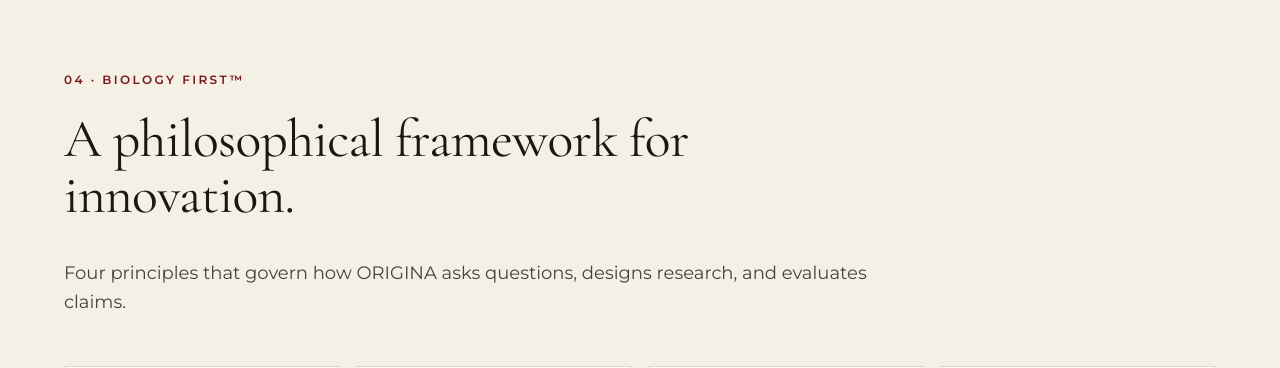
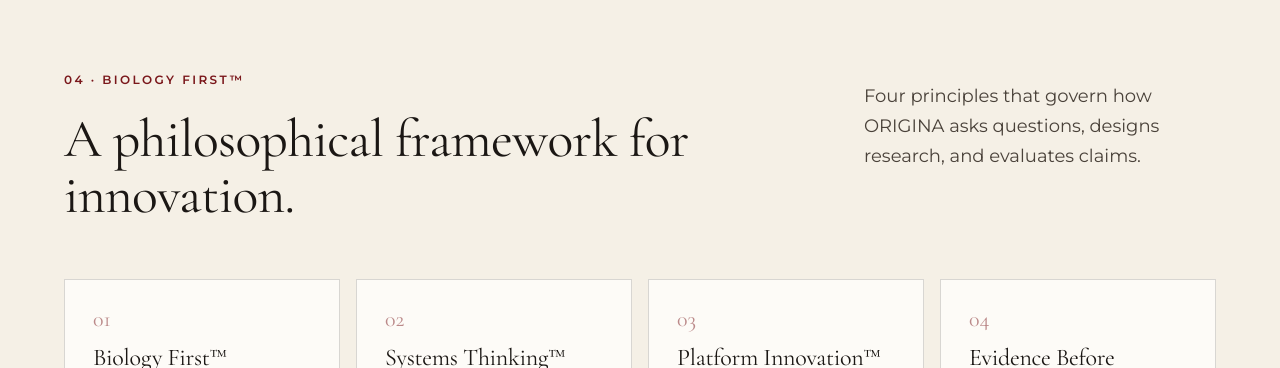
Before and after one commit to PHENOMVALENCE/origina-next, a Next.js app: page / in a window 1280 px wide. Shown: the part 2877-3245 px from the top of the page. Built offline with nearby package versions, Linux system fonts and the light colour scheme; no server answers.

Commit message:
feat(ui): add 12-column editorial grid and asymmetric section header
Adds .editorial-grid and a section-header-split composition (title left, intro right on lg), exposed via Section's split prop, and applies it to the homepage Biology First, Development framework, and Divisions sections.

```diff
--- a/src/app/(site)/page.tsx
+++ b/src/app/(site)/page.tsx
@@ -90,6 +90,7 @@
       {/* 04 · Biology First */}
       <Section
         tone="sunk"
+        split
         eyebrow="04 · Biology First™"
         title="A philosophical framework for innovation."
         intro="Four principles that govern how ORIGINA asks questions, designs research, and evaluates claims."
@@ -155,6 +156,7 @@
       {/* 06 · Development Framework */}
       <Section
         tone="sunk"
+        split
         eyebrow="06 · Development framework"
         title="From hypothesis to product."
         intro="Thirteen disciplined stages connect scientific curiosity to responsible commercial output."
@@ -185,6 +187,7 @@
 
       {/* 08 · Institutional architecture + Divisions */}
       <Section
+        split
         eyebrow="08 · Divisions"
         title="A scientific institution — not a single brand."
         intro="Distinct expressions. Shared institution. Products are outputs. Brands are expressions."
--- a/src/app/globals.css
+++ b/src/app/globals.css
@@ -156,6 +156,33 @@
 
   .measure-tight {
     max-width: var(--measure-tight);
+  }
+
+  /*
+   * 12-column editorial grid. The institutional layout device the brief asks
+   * for: it lets a section place a heading, a narrative column, and metadata on
+   * the same baseline grid instead of stacking full-width blocks. Collapses to a
+   * single column below lg. Pair with Tailwind col-span-* utilities.
+   */
+  .editorial-grid {
+    @apply grid grid-cols-1 gap-x-8 gap-y-10 lg:grid-cols-12 lg:gap-x-12;
+  }
+
+  /*
+   * Asymmetric section header: title on the left, intro on the right, sharing
+   * one row on large screens (institutional editorial composition, not centred
+   * marketing). Falls back to a stack below lg.
+   */
+  .section-header-split {
+    @apply grid grid-cols-1 gap-x-12 gap-y-6 lg:grid-cols-12;
+  }
+
+  .section-header-split > .section-header-split__title {
+    @apply lg:col-span-6 xl:col-span-7;
+  }
+
+  .section-header-split > .section-header-split__intro {
+    @apply lg:col-span-5 lg:pt-3 xl:col-span-4 xl:col-start-9;
   }
 
   /* ============================================================
--- a/src/components/Section.tsx
+++ b/src/components/Section.tsx
@@ -29,6 +29,7 @@
   title,
   intro,
   center,
+  split = false,
   id,
   divider = false,
   children,
@@ -40,37 +41,64 @@
   title?: string;
   intro?: string;
   center?: boolean;
+  /**
+   * Asymmetric editorial header: title left, intro right on large screens.
+   * Ignored when `center` is set. Only takes effect when both title and intro
+   * are present.
+   */
+  split?: boolean;
   id?: string;
   /** Draw a hairline above the section content. */
   divider?: boolean;
   children: React.ReactNode;
 }) {
   const isDark = DARK_TONES.has(tone);
+  const useSplit = split && !center && Boolean(title) && Boolean(intro);
+
+  const indexEl = index ? (
+    <span className={`section-index ${isDark ? "section-index--dark" : ""} ${center ? "mx-auto" : ""}`}>{index}</span>
+  ) : null;
+
+  const eyebrowEl = eyebrow ? (
+    <Eyebrow plain tone={isDark ? "dark" : "default"} className={center ? "justify-center" : ""}>
+      {eyebrow}
+    </Eyebrow>
+  ) : null;
+
+  const titleEl = title ? (
+    <h2 className={`section-title ${useSplit ? "mb-0" : ""} ${isDark ? "text-ivory" : ""} ${center ? "mx-auto" : ""}`}>
+      {title}
+    </h2>
+  ) : null;
+
+  const introEl = intro ? (
+    <p className={`section-intro ${useSplit ? "mb-0 max-w-none" : ""} ${center ? "mx-auto" : ""} ${isDark ? "text-muted-dark" : ""}`}>
+      {intro}
+    </p>
+  ) : null;
 
   return (
     <section id={id} className={sectionTones[tone]}>
       <div className={`site-container section-shell ${center ? "text-center" : ""}`}>
         {divider ? <hr className={`mb-12 ${isDark ? "bg-white/15" : "rule"}`} /> : null}
 
-        {index ? (
-          <span className={`section-index ${isDark ? "section-index--dark" : ""} ${center ? "mx-auto" : ""}`}>
-            {index}
-          </span>
-        ) : null}
-
-        {eyebrow ? (
-          <Eyebrow plain tone={isDark ? "dark" : "default"} className={center ? "justify-center" : ""}>
-            {eyebrow}
-          </Eyebrow>
-        ) : null}
-
-        {title ? (
-          <h2 className={`section-title ${isDark ? "text-ivory" : ""} ${center ? "mx-auto" : ""}`}>{title}</h2>
-        ) : null}
-
-        {intro ? (
-          <p className={`section-intro ${center ? "mx-auto" : ""} ${isDark ? "text-muted-dark" : ""}`}>{intro}</p>
-        ) : null}
+        {useSplit ? (
+          <div className="section-header-split mb-12 sm:mb-14">
+            <div className="section-header-split__title">
+              {indexEl}
+              {eyebrowEl}
+              {titleEl}
+            </div>
+            <div className="section-header-split__intro">{introEl}</div>
+          </div>
+        ) : (
+          <>
+            {indexEl}
+            {eyebrowEl}
+            {titleEl}
+            {introEl}
+          </>
+        )}
 
         {children}
       </div>
```
